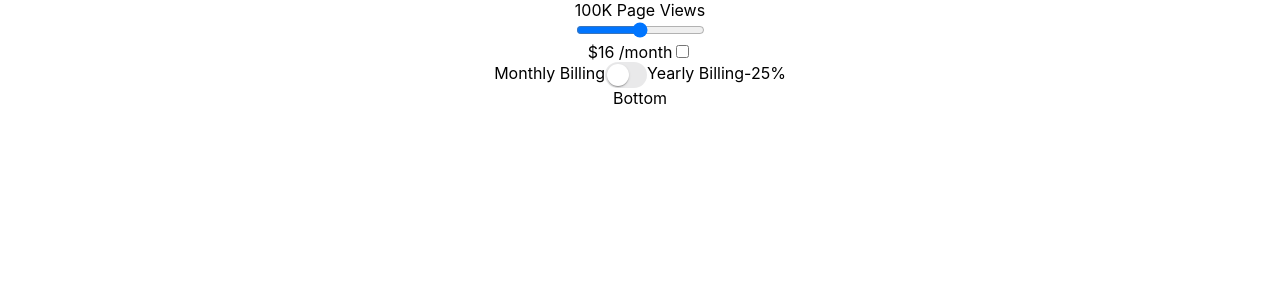
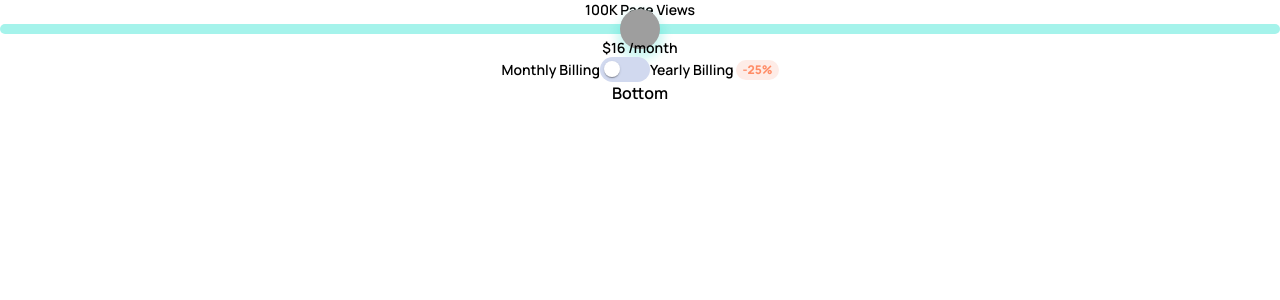
Before and after one commit to Andrew-Neely-82/interactive-pricing-component, a React (Create React App) app: page / in a window 1280 px wide. Shown: the top 300 px of the page. Built offline with nearby package versions, Linux system fonts and the light colour scheme.

Commit message:
addded some styling

```diff
--- a/src/App.scss
+++ b/src/App.scss
@@ -1,3 +1,64 @@
+@import url("https://fonts.googleapis.com/css2?family=Manrope:wght@600;800&display=swap");
+
+* {
+  box-sizing: border-box;
+  font-family: "Manrope", sans-serif;
+  margin: 0;
+  padding: 0;
+}
+
 .App {
   text-align: center;
 }
+
+//* Top.jsx
+
+.widget-top {
+  font-size: 14px;
+
+  .views {
+  }
+
+  input[type="range"] {
+    width: 100%;
+    -webkit-appearance: none;
+    border-radius: 5px;
+    height: 10px;
+    background: hsl(174, 77%, 80%) 50%;
+    cursor: pointer;
+  }
+
+  input[type="range"]::-webkit-slider-thumb {
+    -webkit-appearance: none;
+    height: 40px;
+    width: 40px;
+    border-radius: 50%;
+    background-color: hsl(174, 86%, 45%);
+    background-image: url(https://digitshack.com/codepen/mentor5/icon-slider.svg);
+    background-repeat: no-repeat;
+    background-position: center;
+    box-shadow: 0px 7px 10px 4px #10d5c233;
+  }
+
+  input[type="range"]::-webkit-slider-thumb:hover {
+    background-color: #a5f3eb;
+  }
+
+  .rate {
+  }
+
+  .billing-container {
+    display: flex;
+    justify-content: center;
+    align-items: center;
+
+    .discount {
+      font-size: 0.75rem;
+      color: #ff8c66;
+      background: #feece7;
+      padding: 0.125em 6px;
+      border-radius: 10rem;
+      font-weight: bold;
+    }
+  }
+}
--- a/src/components/widget/top/Top.jsx
+++ b/src/components/widget/top/Top.jsx
@@ -16,6 +16,7 @@ const Top = () => {
       <span className="views">{views} Page Views</span>
       <br />
       <input
+        id="slider"
         type="range"
         step={1}
         min={0}
@@ -27,17 +28,14 @@ const Top = () => {
         }}
       />
       <br />
-      <span>${isChecked ? rate - rate * 0.25 : rate}</span>
+      <span className="rate">${isChecked ? rate - rate * 0.25 : rate}</span>
       <span> /month</span>
-      <label className="switch">
-        <input type="checkbox" />
-        <div className="slider">
-          <span>Monthly Billing</span>
-          <IOSSwitch checked={isChecked} onChange={handleChange} />
-          <span>Yearly Billing</span>
-          <span>-25%</span>
-        </div>
-      </label>
+      <div className="billing-container">
+        <span>Monthly Billing</span>
+        <IOSSwitch checked={isChecked} onChange={handleChange} />
+        <span>Yearly Billing&nbsp;</span>
+        <span className="discount">-25%</span>
+      </div>
     </div>
   );
 };
--- a/src/components/widget/top/slider/Slider.jsx
+++ b/src/components/widget/top/slider/Slider.jsx
@@ -1,23 +1,22 @@
 import { Switch, styled } from "@mui/material";
 
 const IOSSwitch = styled((props) => <Switch focusVisibleClassName=".Mui-focusVisible" disableRipple {...props} />)(({ theme }) => ({
-  width: 42,
-  height: 26,
+  width: "50px",
+  height: "25px",
   padding: 0,
   "& .MuiSwitch-switchBase": {
     padding: 0,
-    margin: 2,
+    margin: 4,
     transitionDuration: "300ms",
     "&.Mui-checked": {
-      transform: "translateX(16px)",
+      transform: "translateX(25px)",
       color: "#fff",
       "& + .MuiSwitch-track": {
-        backgroundColor: theme.palette.mode === "dark" ? "#2ECA45" : "#65C466",
+        width: "50px",
+        height: "25px",
+        backgroundColor: theme.palette.mode === "dark" ? "#10D5C2" : "#10D5C2",
         opacity: 1,
         border: 0,
-      },
-      "&.Mui-disabled + .MuiSwitch-track": {
-        opacity: 0.5,
       },
     },
     "&.Mui-focusVisible .MuiSwitch-thumb": {
@@ -32,13 +31,14 @@ const IOSSwitch = styled((props) => <Switch focusVisibleClassName=".Mui-focusVis
     },
   },
   "& .MuiSwitch-thumb": {
-    boxSizing: "border-box",
-    width: 22,
-    height: 22,
+    width: "16px",
+    height: "16px",
   },
   "& .MuiSwitch-track": {
+    width: "50px",
+    height: "25px",
     borderRadius: 26 / 2,
-    backgroundColor: theme.palette.mode === "light" ? "#E9E9EA" : "#39393D",
+    backgroundColor: theme.palette.mode === "light" ? "#D1D9EF" : "#39393D",
     opacity: 1,
     transition: theme.transitions.create(["background-color"], {
       duration: 500,
```
